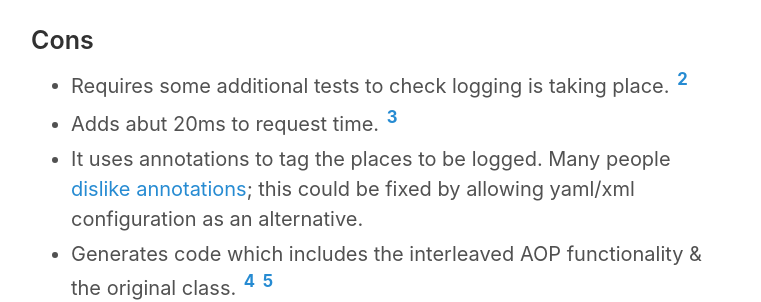
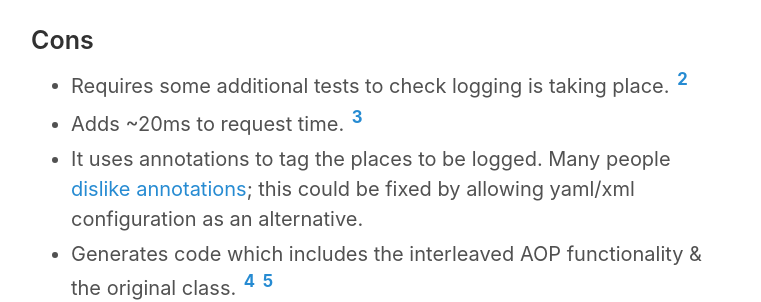
Before and after one commit to jall/jall.github.io, a Jekyll site: the page built from _posts/2016-10-15-aspect-oriented-programming.md, in a window 1280 px wide and 900 px high, scrolled down 2598 px. Shown: the part 148-450 px from the top of the window, without its empty margins (259-1020 px from the left). Built offline with Jekyll 4.4.1, drawn with Linux system fonts in a browser that asks for light colours.

Commit message:
Fixing spelling mistake in AOP post

```diff
--- a/_posts/2016-10-15-aspect-oriented-programming.md
+++ b/_posts/2016-10-15-aspect-oriented-programming.md
@@ -89,7 +89,7 @@ When the function is triggered in a matching way, my logging code is called with
 ### Cons
 
 * Requires some additional tests to check logging is taking place. [^fn-logging-tests]
-* Adds abut 20ms to request time. [^fn-request-time]
+* Adds ~20ms to request time. [^fn-request-time]
 * It uses annotations to tag the places to be logged. Many people [dislike annotations](https://r.je/php-annotations-are-an-abomination.html);
 this could be fixed by allowing yaml/xml configuration as an alternative.
 * Generates code which includes the interleaved AOP functionality & the original class. [^fn-generated-code] [^fn-generated-code-ok]
```
